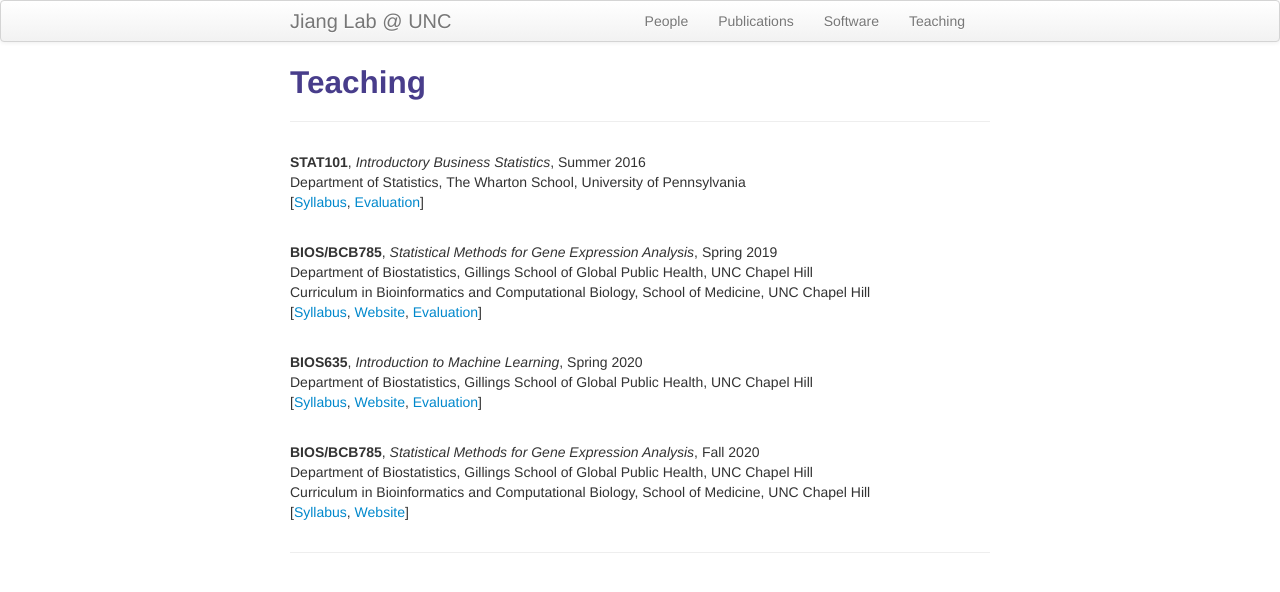
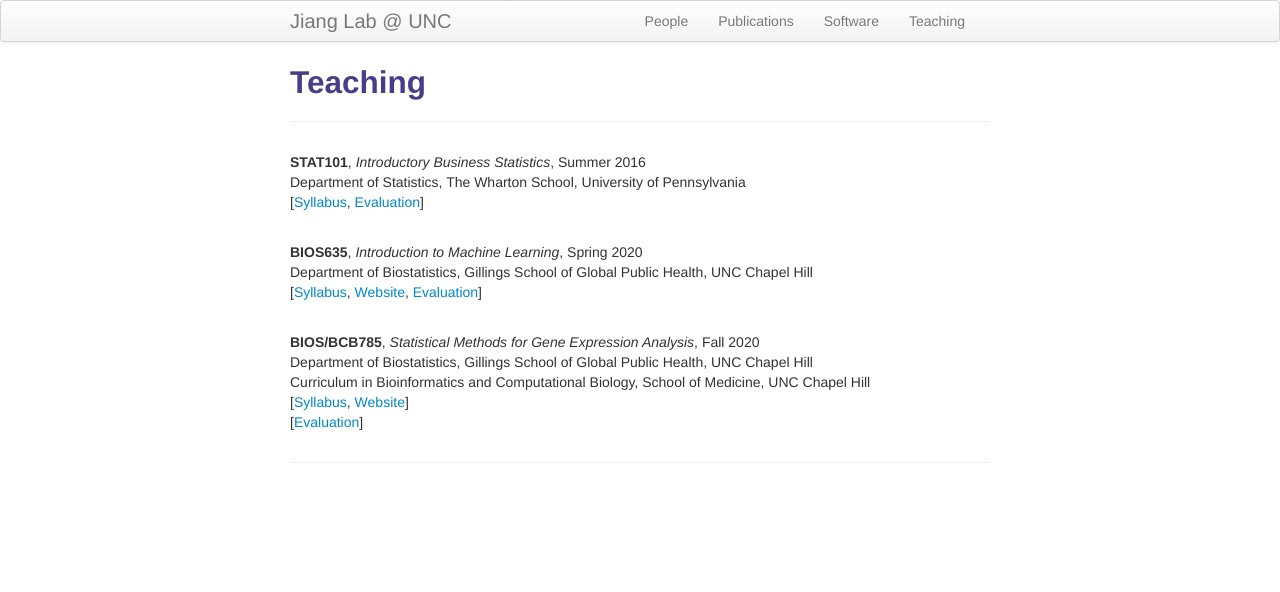
Before and after one commit to yuchaojiang/yuchaojiang.github.io, a Jekyll site: the page built from pages/teaching.md, in a window 1280 px wide. Shown: the top 592 px of the page. Built offline with Jekyll 4.4.1, drawn with Linux system fonts in a browser that asks for light colours.

Commit message:
Update teaching.md

```diff
--- a/pages/teaching.md
+++ b/pages/teaching.md
@@ -8,16 +8,6 @@ description: Courses taught by Yuchao Jiang.
 Department of Statistics, The Wharton School, University of Pennsylvania <br/>
   [<a href="../assets/pdfs/Syllabus-STAT-101-2016-Summer.pdf" title="Syllabus STAT101">Syllabus</a>,
 	<a href="../assets/pdfs/STAT101_teaching_evaluation.pdf" title="Evaluation STAT101">Evaluation</a>]
-</div>
-<br/>
-<div class="cv">
-  <b>BIOS/BCB785</b>, <i>Statistical Methods for Gene Expression Analysis</i>, Spring 2019 <br/>
-Department of Biostatistics, Gillings School of Global Public Health, UNC Chapel Hill <br/>
-Curriculum in Bioinformatics and Computational Biology, School of Medicine, UNC Chapel Hill
-<br/>
-[<a href="https://www.dropbox.com/s/n6vlqyzyp0v82xo/BIOS785_Spring2019_Yuchao_Jiang.pdf?dl=0" title="Syllabus BIOS785">Syllabus</a>,
-	<a href="https://goo.gl/tmihLU" title="Course Website">Website</a>,
-	<a href="https://www.dropbox.com/s/4dd3cntz0d2vqt9/selected_evaluation.pdf?dl=0" title="Selected Evaluation">Evaluation</a>]
 </div>
 <br/>
 <div class="cv">
@@ -34,4 +24,7 @@ Curriculum in Bioinformatics and Computational Biology, School of Medicine, UNC
 <br/>
 [<a href="https://www.dropbox.com/s/z5tqdqnqdtrma5b/BIOS785_Fall2020_Yuchao_Jiang.pdf?dl=0" title="Syllabus BIOS785">Syllabus</a>,
 	<a href="https://github.com/yuchaojiang/BIOSBCB785" title="Course Website">Website</a>]
+<br/>
+[<a href="https://www.dropbox.com/s/4dd3cntz0d2vqt9/selected_evaluation.pdf?dl=0" title="Evaluation 2019">Evaluation</a>]
+<br/>
 </div>
```
